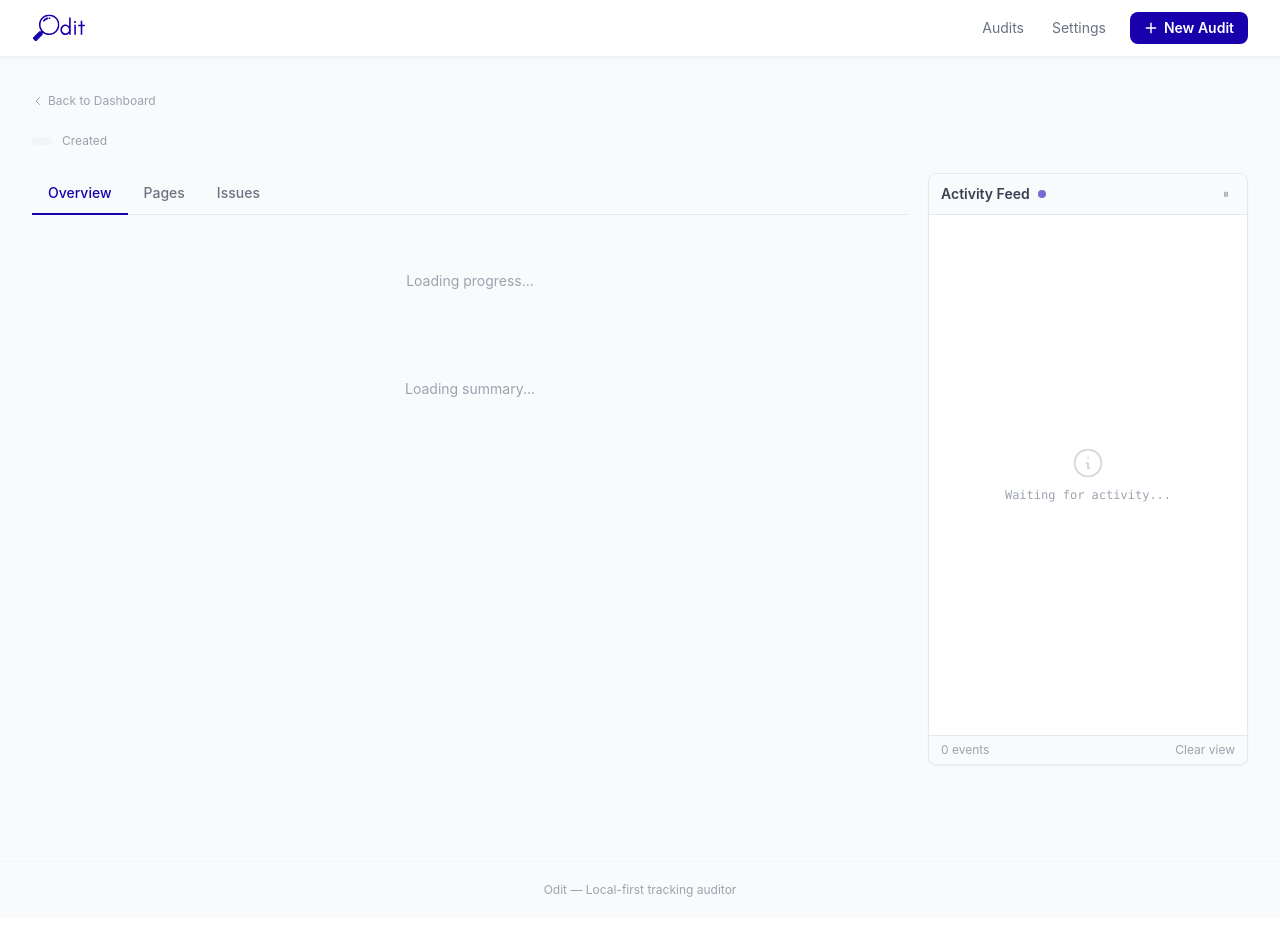
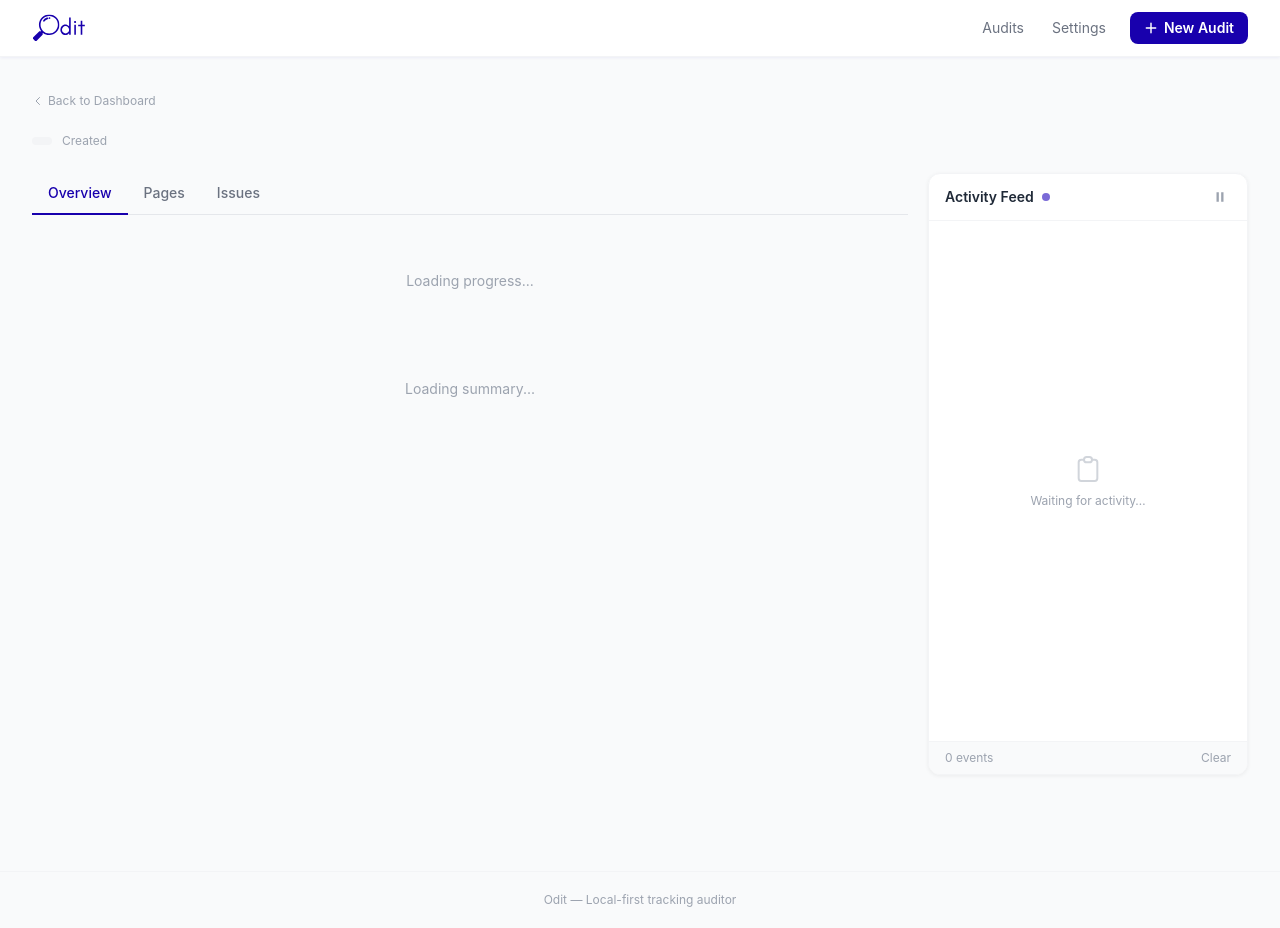
Before and after one commit to venk-hub/Odit, a FastAPI app: template app/templates/audit_detail.html in a window 1280 px wide. Before the commit the page ends 897 px from the top, so only its background shows below. Run offline with FastAPI, Linux system fonts and the light colour scheme; the template is opened without the code that fills it, so the values that code supplies are empty; some libraries are stand-ins or nearby versions.

Commit message:
Polish activity feed: cleaner rows, sans-serif font, uppercase labels
- Drop font-mono in favor of system font for readability
- Replace emoji pause icon with SVG, refine header padding
- Uppercase tracking-wide label badges with more padding
- Lighter timestamp color, tabular-nums for alignment
- Softer dot (w-2 h-2), relaxed row height and padding
- break-all on messages so long URLs don't overflow

Co-Authored-By: Claude Sonnet 4.6 <noreply@anthropic.com>

```diff
--- a/app/templates/audit_detail.html
+++ b/app/templates/audit_detail.html
@@ -123,35 +123,37 @@
 
     <!-- Activity feed (right) -->
     <div class="w-80 flex-shrink-0 sticky top-4">
-        <div class="bg-white border border-gray-200 rounded-lg shadow-sm overflow-hidden">
+        <div class="bg-white border border-gray-100 rounded-xl overflow-hidden" style="box-shadow:0 1px 4px rgba(0,0,0,0.06)">
             <!-- Header -->
-            <div class="flex items-center justify-between px-3 py-2.5 bg-gray-50 border-b border-gray-200">
+            <div class="flex items-center justify-between px-4 py-3 border-b border-gray-100">
                 <div class="flex items-center gap-2">
-                    <span class="text-sm font-semibold text-gray-700">Activity Feed</span>
+                    <span class="text-sm font-semibold text-gray-800">Activity Feed</span>
                     <span id="feed-status-dot" class="w-2 h-2 rounded-full bg-gray-300"></span>
                 </div>
                 <button onclick="toggleFeedPause()" id="feed-pause-btn"
-                    class="text-xs text-gray-400 hover:text-gray-600 transition-colors px-1.5 py-0.5 rounded hover:bg-gray-100"
+                    class="text-gray-400 hover:text-gray-600 transition-colors p-1 rounded-md hover:bg-gray-100"
                     title="Pause/resume auto-scroll">
-                    ⏸
+                    <svg class="w-3.5 h-3.5" fill="currentColor" viewBox="0 0 24 24">
+                        <path d="M6 4h4v16H6V4zm8 0h4v16h-4V4z"/>
+                    </svg>
                 </button>
             </div>
             <!-- Event list -->
             <div id="activity-feed"
-                class="overflow-y-auto text-xs font-mono"
+                class="overflow-y-auto text-xs divide-y divide-gray-50"
                 style="height: 520px;">
-                <div id="feed-empty" class="flex flex-col items-center justify-center h-full text-gray-400 text-xs">
-                    <svg class="w-8 h-8 mb-2 opacity-40" fill="none" stroke="currentColor" viewBox="0 0 24 24">
+                <div id="feed-empty" class="flex flex-col items-center justify-center h-full text-gray-300 gap-2">
+                    <svg class="w-8 h-8" fill="none" stroke="currentColor" viewBox="0 0 24 24">
                         <path stroke-linecap="round" stroke-linejoin="round" stroke-width="1.5"
-                            d="M13 16h-1v-4h-1m1-4h.01M12 2a10 10 0 100 20A10 10 0 0012 2z"/>
+                            d="M9 5H7a2 2 0 00-2 2v12a2 2 0 002 2h10a2 2 0 002-2V7a2 2 0 00-2-2h-2M9 5a2 2 0 002 2h2a2 2 0 002-2M9 5a2 2 0 012-2h2a2 2 0 012 2"/>
                     </svg>
-                    <p>Waiting for activity...</p>
+                    <p class="text-gray-400">Waiting for activity…</p>
                 </div>
             </div>
             <!-- Footer -->
-            <div class="px-3 py-1.5 bg-gray-50 border-t border-gray-200 flex items-center justify-between">
+            <div class="px-4 py-2 bg-gray-50 border-t border-gray-100 flex items-center justify-between">
                 <span id="feed-count" class="text-xs text-gray-400">0 events</span>
-                <button onclick="clearFeedView()" class="text-xs text-gray-400 hover:text-gray-600">Clear view</button>
+                <button onclick="clearFeedView()" class="text-xs text-gray-400 hover:text-[#1800ad] transition-colors">Clear</button>
             </div>
         </div>
     </div>
@@ -252,20 +254,18 @@
         events.forEach(ev => {
             const style = getStyle(ev.event_type);
             const row = document.createElement('div');
-            row.className = 'flex gap-2 px-2.5 py-1.5 border-b border-gray-100 hover:bg-gray-50 transition-colors';
+            row.className = 'flex gap-2.5 px-4 py-2.5 hover:bg-slate-50 transition-colors';
+            const labelText = ev.event_type.replace(/_/g, ' ');
             row.innerHTML = `
-                <div class="flex-shrink-0 flex items-start pt-0.5">
-                    <span class="w-1.5 h-1.5 rounded-full mt-1 ${style.dot}"></span>
+                <div class="flex-shrink-0 pt-1.5">
+                    <span class="w-2 h-2 rounded-full block ${style.dot}"></span>
                 </div>
                 <div class="flex-1 min-w-0">
-                    <div class="flex items-center gap-1.5 mb-0.5">
-                        <span class="inline-flex items-center gap-0.5 text-[10px] font-medium px-1 py-0 rounded ${style.label}">
-                            <span>${style.icon}</span>
-                            <span>${ev.event_type.replace(/_/g,' ')}</span>
-                        </span>
-                        <span class="text-[10px] text-gray-400 flex-shrink-0">${fmtTime(ev.created_at)}</span>
+                    <div class="flex items-center gap-1.5 mb-1">
+                        <span class="text-[10px] font-semibold uppercase tracking-wide px-1.5 py-0.5 rounded-md ${style.label}">${labelText}</span>
+                        <span class="text-[10px] text-gray-300 flex-shrink-0 tabular-nums">${fmtTime(ev.created_at)}</span>
                     </div>
-                    <p class="text-gray-700 leading-tight break-words">${escHtml(ev.message)}</p>
+                    <p class="text-[11px] text-gray-600 leading-relaxed break-all">${escHtml(ev.message)}</p>
                 </div>
             `;
             feed.appendChild(row);
```
